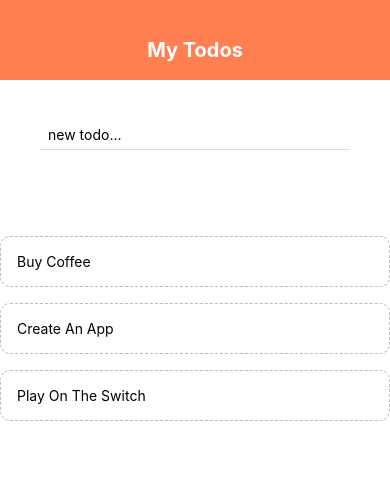
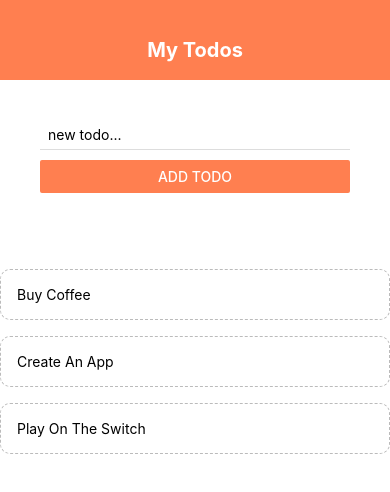
Before and after one commit to FrederickKisife/React-Native-Project, a React Native app: screen / in a window 390 px wide. Shown: the top 492 px of the page. Built offline with nearby package versions, Linux system fonts and the light colour scheme.

Commit message:
being able to add todos with on submit

```diff
--- a/App.js
+++ b/App.js
@@ -19,12 +19,21 @@
     })
   }
 
+  const submitHandler = (text) => {
+    setTodos((prevTodos) => {
+      return [
+        {text: text, key:Math.random().toString()},
+        ...prevTodos
+      ];
+    })
+  }
+
   return (
     <View style={styles.container}>
       <Header/>
 
       <View style={styles.content}>
-        <AddTodo/>
+        <AddTodo submitHandler={submitHandler}/>
       </View>
       <View style={styles.list}>
         <FlatList
--- a/components/addTodo.js
+++ b/components/addTodo.js
@@ -1,7 +1,7 @@
 import React, {useState} from "react";
 import { StyleSheet, Text, View, TextInput, Button} from "react-native";
 
-export default function AddTodo(){
+export default function AddTodo({submitHandler}){
     const [text, setText] = useState('')
 
     const changeHandler= (val)=>{
@@ -15,6 +15,7 @@
                 placeholder ="new todo..."
                 onChangeText={changeHandler}
             />
+            <Button onPress={()=> submitHandler(text)} title= 'add todo' color='coral'/>
         </View>
     )
 }
```
